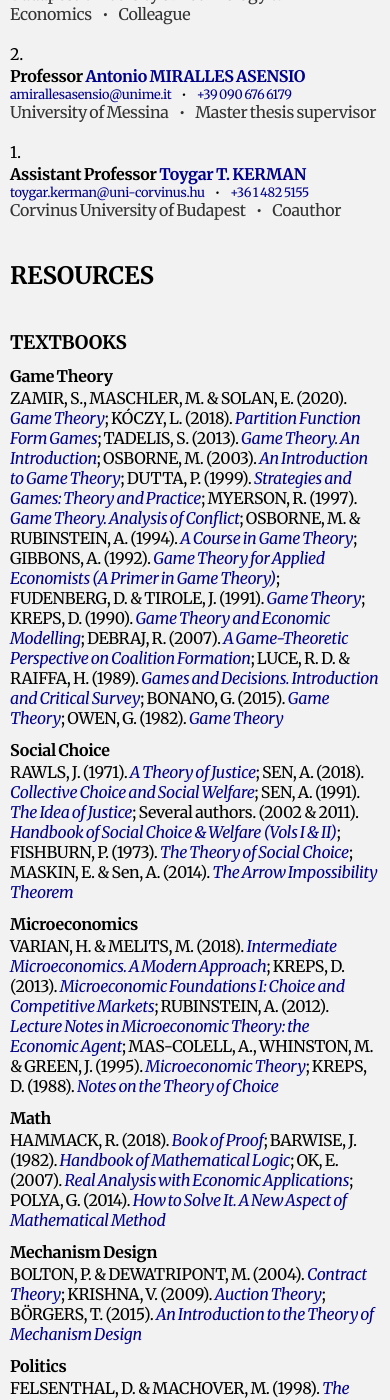
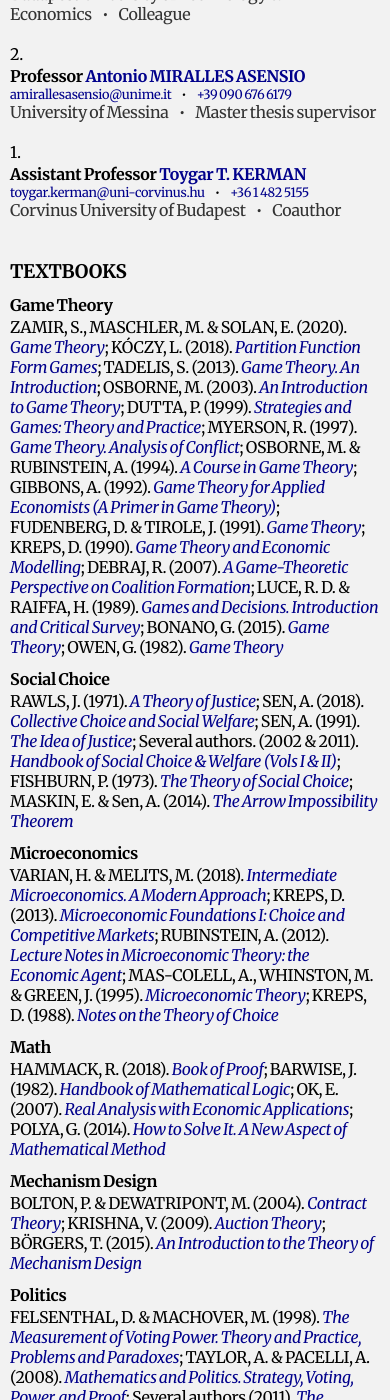
Before and after one commit to HectorHermidaRivera/hectorhermidarivera.github.io, a Jekyll site: the page built from index.md, in a window 390 px wide and 1400 px high, scrolled down 5577 px. Built offline with Jekyll 4.4.1, drawn with Linux system fonts in a browser that asks for light colours; a style sheet for code colours, icons or effects is not loaded.

Commit message:
Update style.css

```diff
--- a/assets/css/style.css
+++ b/assets/css/style.css
@@ -377,6 +377,9 @@ body {
     margin-top: 20px;                /* optional: adjust spacing above */
     justify-content: flex-start;  /* left-align icons */
   }
+  #resources {
+    display: none;
+  }
 .content h2,
 .content h3,
 .content h4,
```
